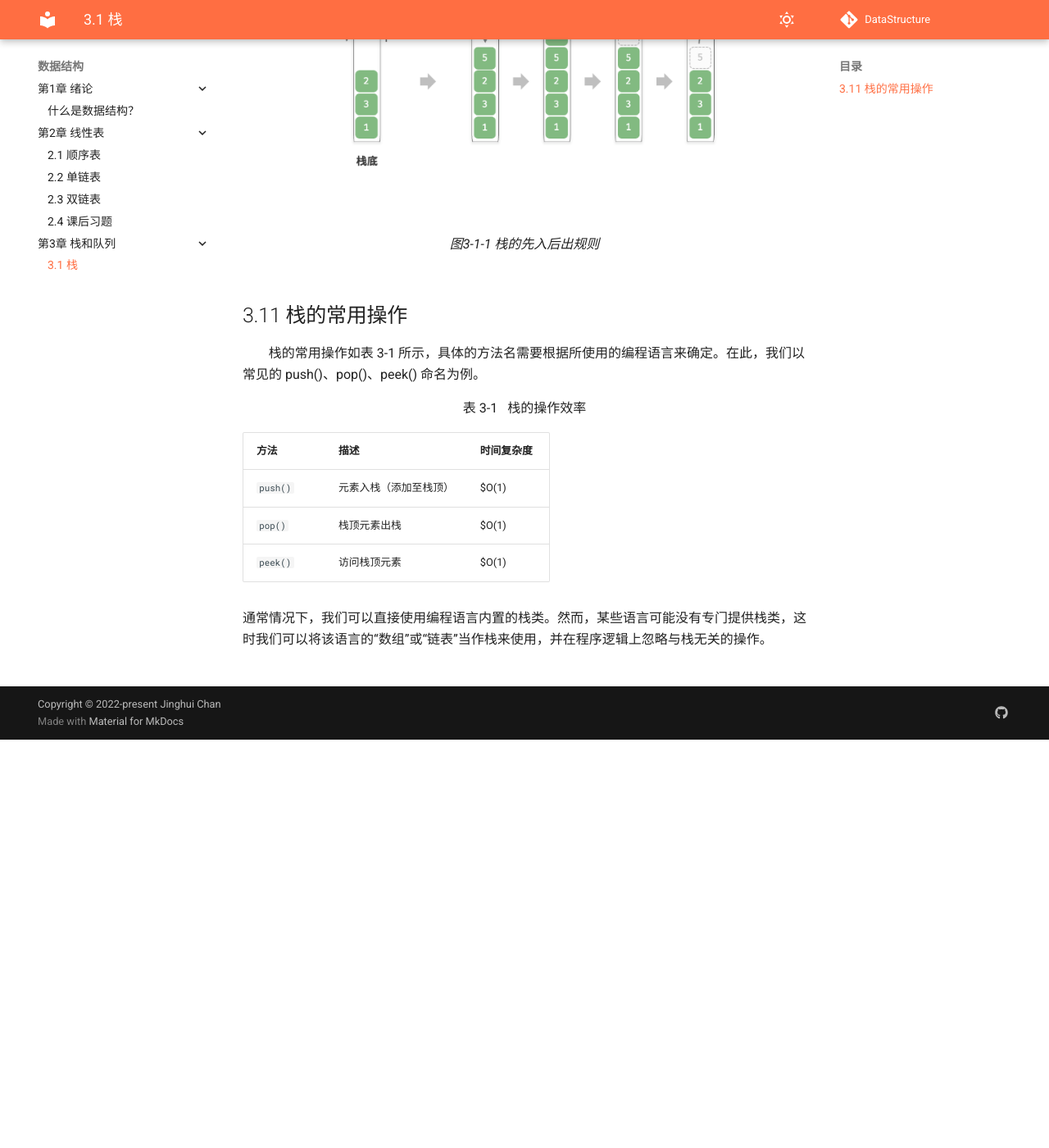
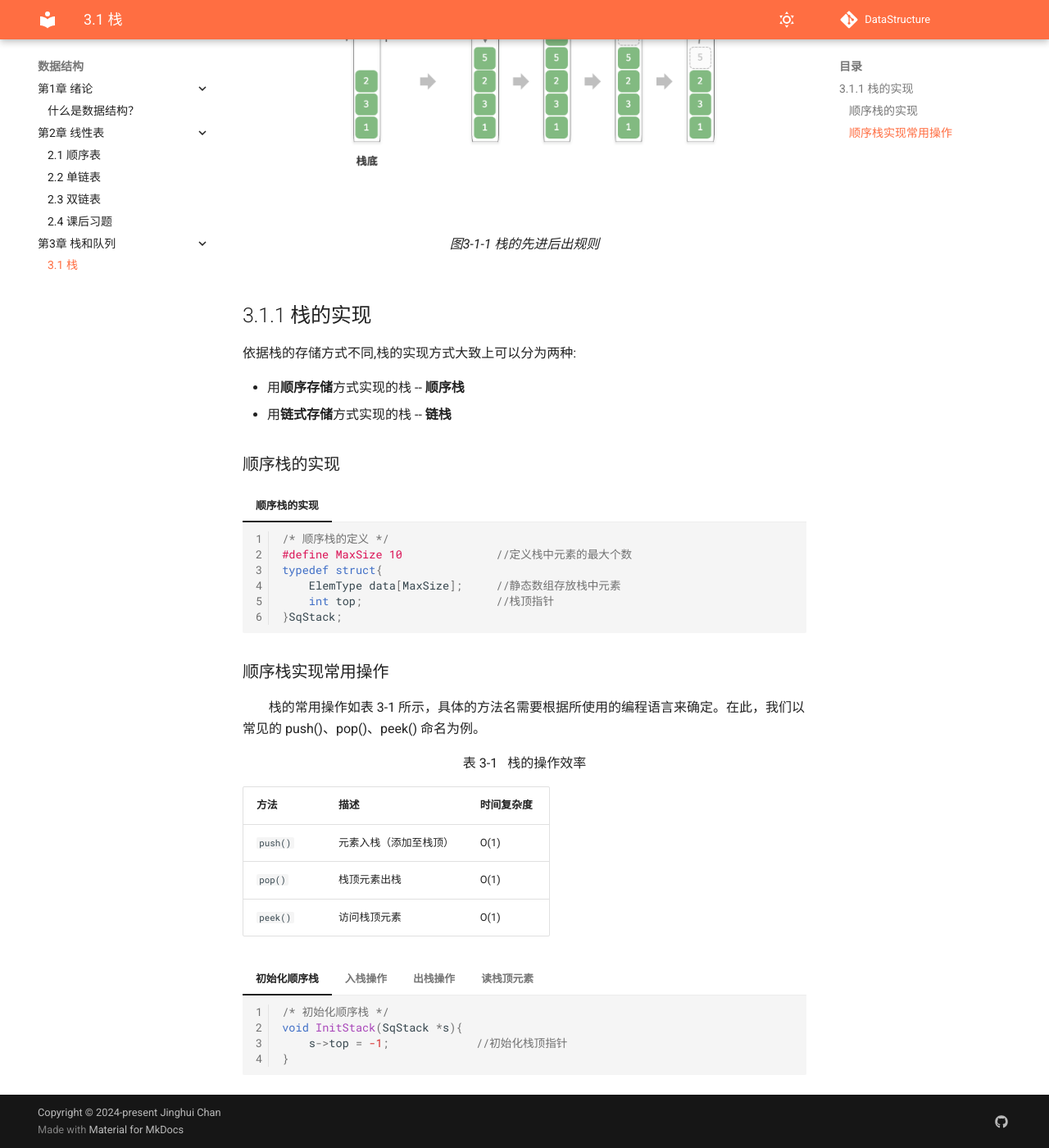
Before and after one commit to JinghuiChan/DataStructure, an MkDocs documentation site: the page built from docs/第3章 栈和队列/3.1 栈.md, in a window 1280 px wide and 1400 px high, scrolled down 498 px. Shown: the whole window at 82% size. Built offline with MkDocs 1.6.1 and Material for MkDocs 9.7.7, drawn with Linux system fonts in a browser that asks for light colours; comment, search, counter and statistics services are not loaded.

Commit message:
202410251700

````diff
--- a/docs/第3章 栈和队列/3.1 栈.md
+++ b/docs/第3章 栈和队列/3.1 栈.md
@@ -7,11 +7,29 @@
 <p>&nbsp;&nbsp;&nbsp;&nbsp;&nbsp;&nbsp;&nbsp;&nbsp;如图 3-1-1 所示，我们把堆叠元素的顶部称为“栈顶”，底部称为“栈底”。将把元素添加到栈顶的操作叫作“入栈”，删除栈顶元素的操作叫作“出栈”。</p>
 
 <figure markdown="span">
-  ![ 栈的先入后出规则](../pic/3/stack.png)
-  <figcaption>图3-1-1  栈的先入后出规则</figcaption>
+  ![ 栈的先进后出规则](../pic/3/stack.png)
+  <figcaption>图3-1-1  栈的先进后出规则</figcaption>
 </figure>
 
-## 3.11 栈的常用操作
+## 3.1.1 栈的实现
+<p>依据栈的存储方式不同,栈的实现方式大致上可以分为两种:</p>
+* 用<strong>顺序存储</strong>方式实现的栈 -- <strong>顺序栈</strong>
+* 用<strong>链式存储</strong>方式实现的栈 -- <strong>链栈</strong>
+
+### 顺序栈的实现
+
+=== "顺序栈的实现"
+    ```c linenums="1"
+    /* 顺序栈的定义 */
+    #define MaxSize 10              //定义栈中元素的最大个数
+    typedef struct{
+        ElemType data[MaxSize];     //静态数组存放栈中元素
+        int top;                    //栈顶指针
+    }SqStack;
+    ```
+
+
+### 顺序栈实现常用操作
 
 <p>&nbsp;&nbsp;&nbsp;&nbsp;&nbsp;&nbsp;&nbsp;&nbsp;栈的常用操作如表 3-1 所示，具体的方法名需要根据所使用的编程语言来确定。在此，我们以常见的 push()、pop()、peek() 命名为例。</p>
 
@@ -27,20 +45,73 @@
 <tr>
 <td > <code>push()</code> </td>
 <td >元素入栈（添加至栈顶） </td>
-<td >$O(1) </td>
+<td >O(1) </td>
 </tr>
 
 <tr>
 <td><code>pop()</code> </td>
 <td>栈顶元素出栈  </td>
-<td>$O(1)  </td>
+<td>O(1)  </td>
 </tr>
 
 <tr>
 <td><code>peek()</code> </td>
 <td>访问栈顶元素  </td>
-<td> $O(1)  </td>
+<td> O(1)  </td>
 </tr>
 </table>
 
-<p>通常情况下，我们可以直接使用编程语言内置的栈类。然而，某些语言可能没有专门提供栈类，这时我们可以将该语言的“数组”或“链表”当作栈来使用，并在程序逻辑上忽略与栈无关的操作。</p>
+
+=== "初始化顺序栈"
+
+    ```c linenums="1"
+    /* 初始化顺序栈 */
+    void InitStack(SqStack *s){
+        s->top = -1;             //初始化栈顶指针
+    }
+    ```
+
+
+=== "入栈操作"
+
+    ```c linenums="1"
+    /* 新元素入栈 */
+    bool Push(SqStack *S,ElemType x){
+        if(S.top == MaxSize - 1)        //栈满，报错
+            return false;
+        S.top = S.top + 1;              //指针先加1
+        S.data[S.top] = x;              //新元素入栈
+        /*可以将以上两行合并成一行
+        S.data[++S.top] = x;
+        */
+        return true;
+    }
+    ```
+
+=== "出栈操作"
+
+    ```c linenums="1"
+    /* 入栈操作 */
+    bool Pop(SqStack *S,ElemType &x){   //删除的元素需要返回查看，所以x形参传地址
+        if(S.top == -1)                 //栈空，报错
+            return false;
+        x = S.data[S.top];              //先出栈
+        S.top = S.top - 1;              //指针再减1
+        /*可以将以上两行合并成一行
+        x = S.data[S.top--];
+        */
+        return true;
+    }
+    ```
+
+=== "读栈顶元素"
+
+    ```c linenums="1"
+    /* 读栈顶元素 */
+    bool GetTop(SqStack S,ElemType &x){
+        if(S.top == -1)                 //栈空，报错
+            return false;
+        x = S.data[S.top];              //x记录栈顶元素
+        return true;
+    }
+    ```
--- a/mkdocs.yml
+++ b/mkdocs.yml
@@ -5,7 +5,7 @@ site_author: Jinghui Chan
 repo_name: DataStructure
 repo_url: https://github.com/JinghuiChan/DataStructure/tree/master/docs
 
-copyright: Copyright &copy; 2022-present <a href="https://github.com/JinghuiChan/DataStructure/tree/master/docs" target="_blank" rel="noopener noreferrer">Jinghui Chan</a>
+copyright: Copyright &copy; 2024-present <a href="https://github.com/JinghuiChan/DataStructure/tree/master/docs" target="_blank" rel="noopener noreferrer">Jinghui Chan</a>
 
 theme:
   name: material
````
